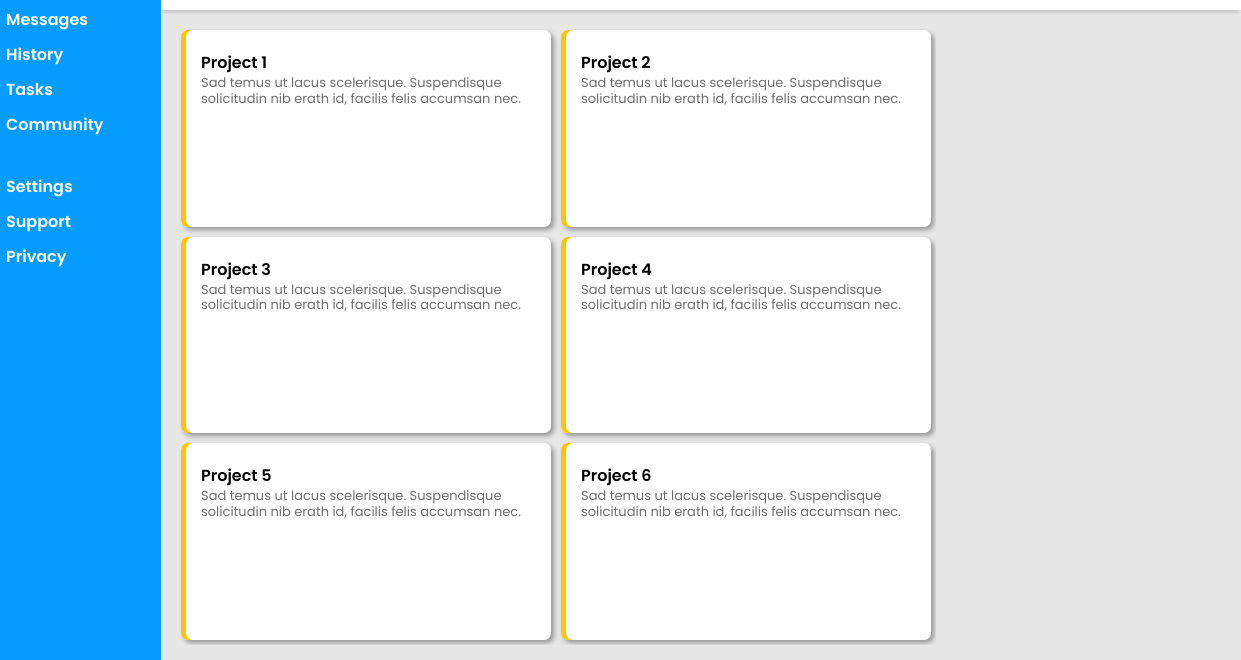
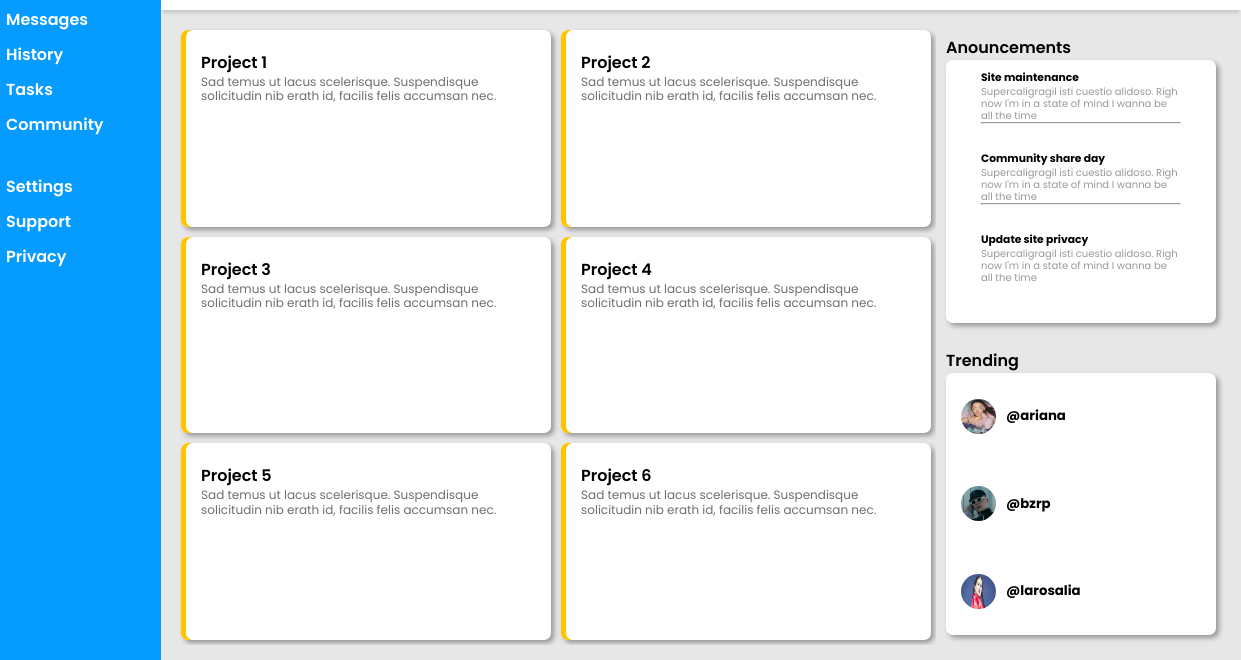
Before and after one commit to pedrolopez-e/admin-dashboard, a plain HTML site: page index.html in a window 1280 px wide. Shown: the part 140-800 px from the top of the page, 39-1280 px from the left. Drawn offline with Linux system fonts and the light colour scheme.

Commit message:
Finish :)

```diff
--- a/index.html
+++ b/index.html
@@ -61,7 +61,43 @@
                     <div class="actions"></div>
                 </div>
             </div>
-            <div class="main item anouncements&trending"></div>
+            <div class="main-item anouncements-trending">
+                <div>
+                    <p>Anouncements</p>
+                    <div class="anouncements">
+                        <div class="item">
+                            <h6>Site maintenance</h6>
+                            <p>Supercaligragil isti cuestio alidoso. Righ now I'm in a state of mind I wanna be all the time <hr></p>
+                        </div>
+                        <div class="item">
+                            <h6>Community share day</h6>
+                            <p>Supercaligragil isti cuestio alidoso. Righ now I'm in a state of mind I wanna be all the time <hr></p>
+                        </div>
+                        <div class="item">
+                            <h6>Update site privacy</h6>
+                            <p>Supercaligragil isti cuestio alidoso. Righ now I'm in a state of mind I wanna be all the time
+                            </p>
+                        </div>
+                    </div>
+                </div>
+                <div>
+                    <p>Trending</p>
+                    <div class="trending">
+                        <div>
+                            <img src="images/ariana.jpeg" alt="">
+                            <h5>@ariana</h5>
+                        </div>
+                        <div>
+                            <img src="images/biza.jpg" alt="">
+                            <h5>@bzrp</h5>
+                        </div>
+                        <div>
+                            <img src="images/rosalia.jpeg" alt="">
+                            <h5>@larosalia</h5>
+                        </div>
+                    </div>
+                </div>
+            </div>
         </main>
         <div class="sidebar container-grid-item">
             <h1><img src="images/view-dashboard.svg" id="logo">Dashboard</h1>
--- a/style.css
+++ b/style.css
@@ -5,6 +5,7 @@
     padding: 0;
     font-family: 'Poppins', sans-serif;
     cursor: default;
+    box-sizing: border-box;
 }
 
 body {
@@ -184,6 +185,7 @@ main {
     border-radius: 7px;
     padding-top: 20px;
     padding-left: 20px;
+    padding-right: 10px;
     box-shadow: inset 5px 0 0px 0px rgb(255, 196, 0), 3px 3px 5px 0px rgb(151, 151, 151);
 }
 
@@ -196,11 +198,64 @@ main {
 }
 
 .project p {
-    font-size: small;
+    font-size: 12px;
     line-height: 1.2em;
     color: rgb(110, 110, 110);
 }
 
+.anouncements-trending {
+    display: grid;
+    grid-template-rows: minmax(190px, 100%) minmax(190px, 100%);
+    padding: 10px;
+    gap: 25px;
+}
 
-.main-item {
+.anouncements-trending p {
+    font-weight: 600;
 }
+
+.anouncements,
+.trending {
+    background-color: white;
+    height: calc(100% - 25px);
+    border-radius: 7px;
+    box-shadow: 3px 3px 5px 0px rgb(151 151 151);
+}
+
+.anouncements {
+    display: grid;
+    grid-template-rows: repeat(3, minmax(57px, 1fr));
+    padding: 10px;
+    justify-content: center;
+}
+
+.anouncements p {
+    font-size: 10px;
+    font-weight: 400;
+    line-height: 1.2em;
+    color: rgb(153, 153, 153);
+}
+
+.anouncements p,
+.anouncements h6 {
+    max-width: 200px;
+}
+
+.trending {
+    display: grid;
+    grid-template-rows: ;
+}
+
+.trending img {
+    height: 35px;
+    width: 35px;
+    border-radius: 50%;
+}
+
+.trending div {
+    display: flex;
+    flex-direction: row;
+    align-items: center;
+    gap: 10px;
+    margin-left: 15px;
+}
```
